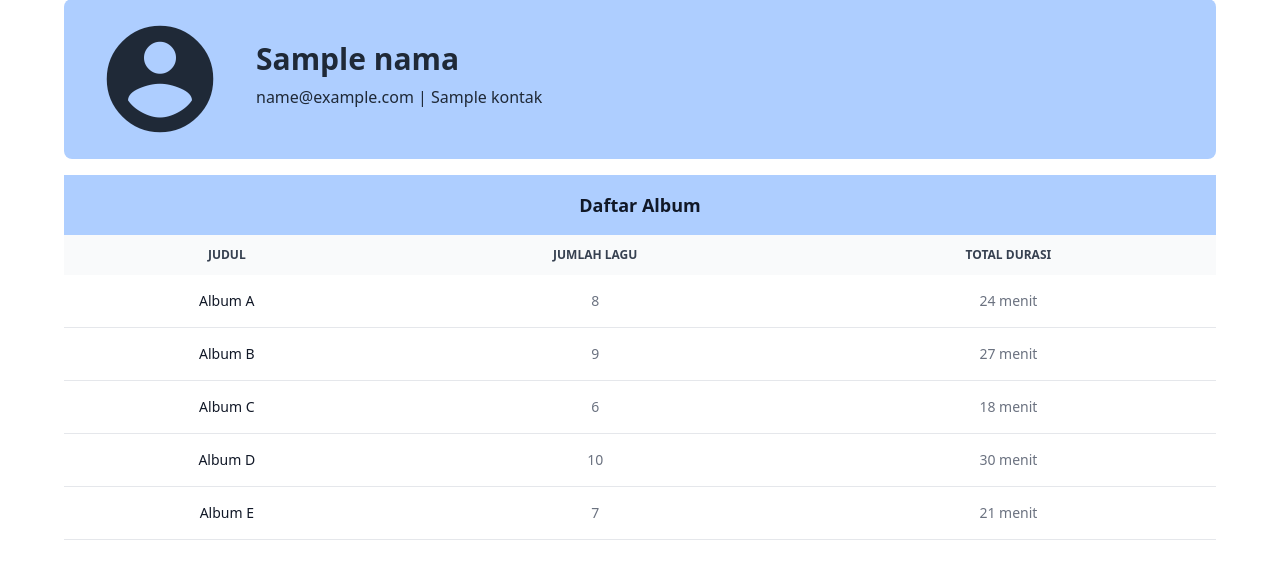
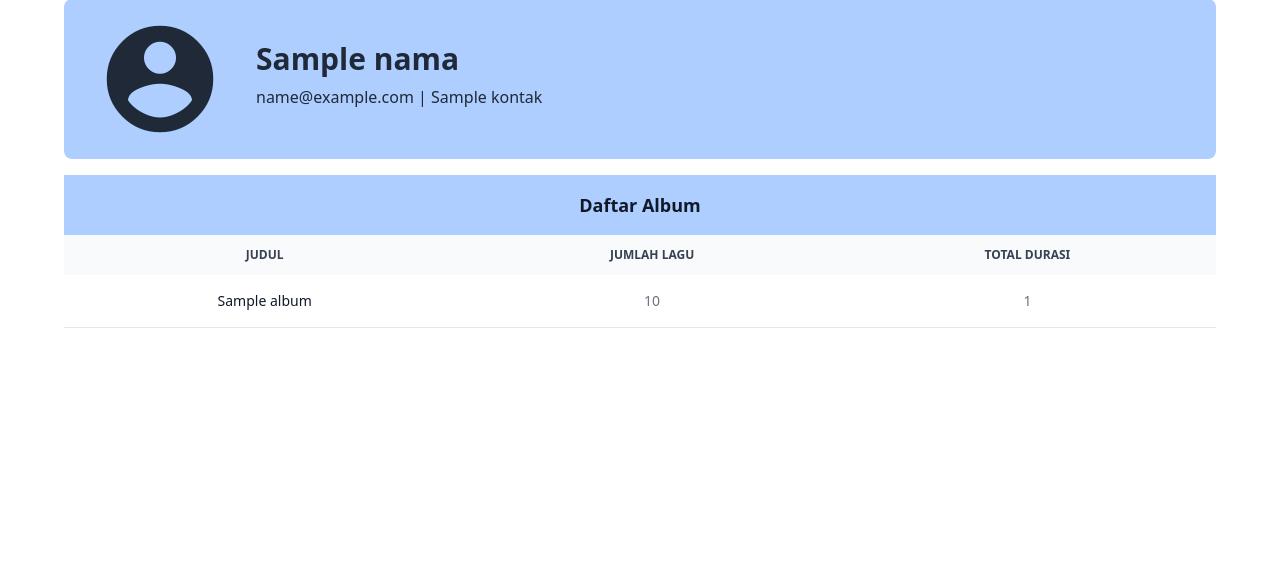
Before and after one commit to BASDAT-D-07-2024/marmut, a Django app: template main/templates/dashboard-label.html in a window 1280 px wide. Shown: the part 97-676 px from the top of the page. Run offline with Django 3.2, Linux system fonts and the light colour scheme; the template is opened without the code that fills it: most values are stand-ins (such as "Sample title", 1, 10 or a date in 2020); some libraries are stand-ins or nearby versions.

Commit message:
feat: add dashboard label functionality

```diff
--- a/main/templates/dashboard-label.html
+++ b/main/templates/dashboard-label.html
@@ -18,6 +18,13 @@
         </div>
     </div>
     <div class="mt-4"></div>
+    {% if not albums %}
+    <div class="bg-[#AECEFF] rounded-lg px-8 py-4">
+        <p class="text-center text-lg font-bold text-gray-900">
+            Belum Memproduksi Album
+        </p>
+    </div>
+    {% else %}
     <div class="bg-[#AECEFF] rounded-lg">
         <table class="w-full text-sm text-left rtl:text-right text-gray-500 dark:text-gray-400">
             <caption class="p-4 text-lg font-bold text-center rtl:text-right text-gray-900 bg-[#AECEFF] dark:text-white dark:bg-gray-800">
@@ -37,64 +44,22 @@
                 </tr>
             </thead>
             <tbody>
+                {% for album in albums %}
                 <tr class="bg-white border-b dark:bg-gray-800 dark:border-gray-700 hover:bg-gray-50 dark:hover:bg-gray-600">
                     <th scope="row" class="px-6 py-4 text-center font-medium text-gray-900 whitespace-nowrap dark:text-white">
-                        Album A
+                        {{ album.judul }}
                     </th>
                     <td class="px-6 py-4 text-center">
-                        8
+                        {{ album.jumlah_lagu }}
                     </td>
                     <td class="px-6 py-4 text-center">
-                        24 menit
+                        {{ album.total_durasi }}
                     </td>
                 </tr>
-                <tr class="bg-white border-b dark:bg-gray-800 dark:border-gray-700 hover:bg-gray-50 dark:hover:bg-gray-600">
-                    <th scope="row" class="px-6 py-4 text-center font-medium text-gray-900 whitespace-nowrap dark:text-white">
-                        Album B
-                    </th>
-                    <td class="px-6 py-4 text-center">
-                        9
-                    </td>
-                    <td class="px-6 py-4 text-center">
-                        27 menit
-                    </td>
-                </tr>
-                <tr class="bg-white border-b dark:bg-gray-800 dark:border-gray-700 hover:bg-gray-50 dark:hover:bg-gray-600">
-                    <th scope="row" class="px-6 py-4 text-center font-medium text-gray-900 whitespace-nowrap dark:text-white">
-                        Album C
-                    </th>
-                    <td class="px-6 py-4 text-center">
-                        6
-                    </td>
-                    <td class="px-6 py-4 text-center">
-                        18 menit
-                    </td>
-                </tr>
-                <tr class="bg-white border-b dark:bg-gray-800 dark:border-gray-700 hover:bg-gray-50 dark:hover:bg-gray-600">
-                    <th scope="row" class="px-6 py-4 text-center font-medium text-gray-900 whitespace-nowrap dark:text-white">
-                        Album D
-                    </th>
-                    <td class="px-6 py-4 text-center">
-                        10
-                    </td>
-                    <td class="px-6 py-4 text-center">
-                        30 menit
-                    </td>
-                </tr>
-                <tr class="bg-white border-b dark:bg-gray-800 dark:border-gray-700 hover:bg-gray-50 dark:hover:bg-gray-600">
-                    <th scope="row" class="px-6 py-4 text-center font-medium text-gray-900 whitespace-nowrap dark:text-white">
-                        Album E
-                    </th>
-                    <td class="px-6 py-4 text-center">
-                        7
-                    </td>
-                    <td class="px-6 py-4 text-center">
-                        21 menit
-                    </td>
-                </tr>
-
+                {% endfor %}
             </tbody>
         </table>
     </div>
+    {% endif %}
 </div>
 {% endblock content %}
```
Also changed, not shown: main/views.py (+33 -1 lines).
